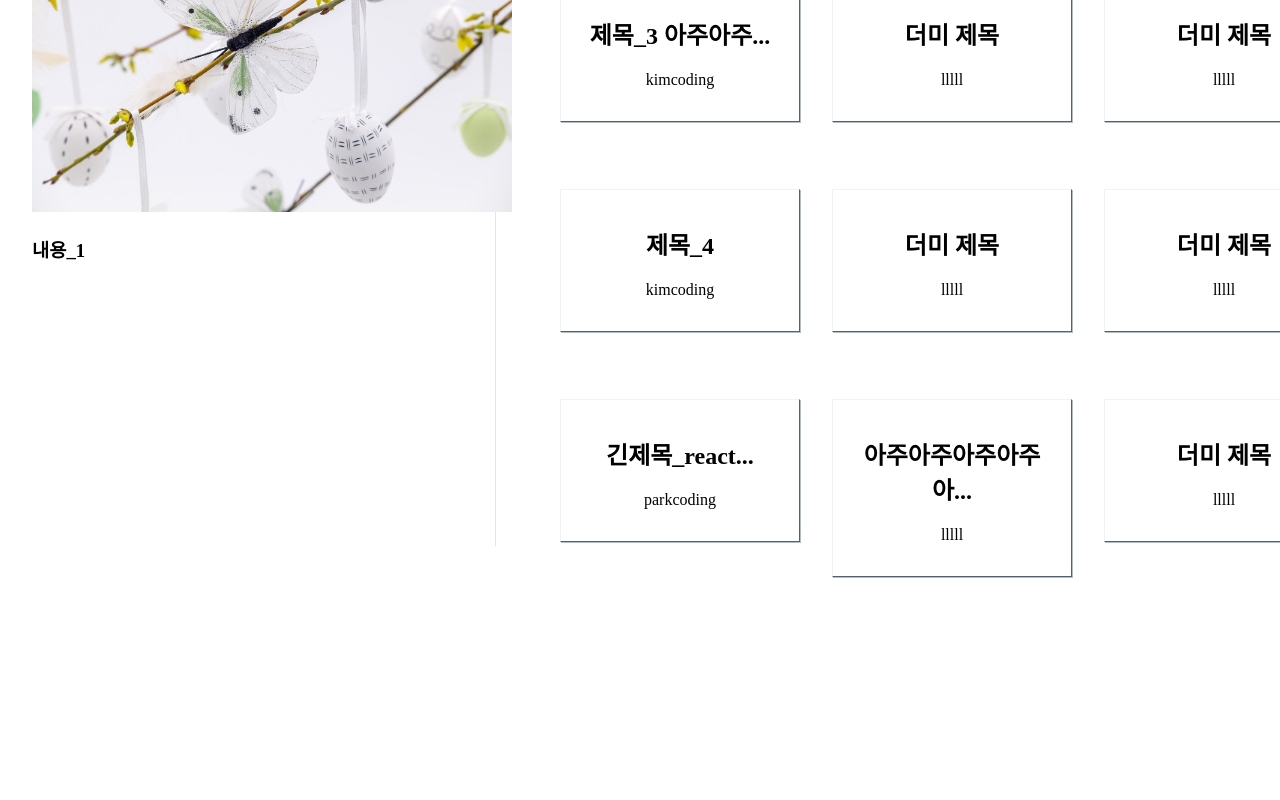
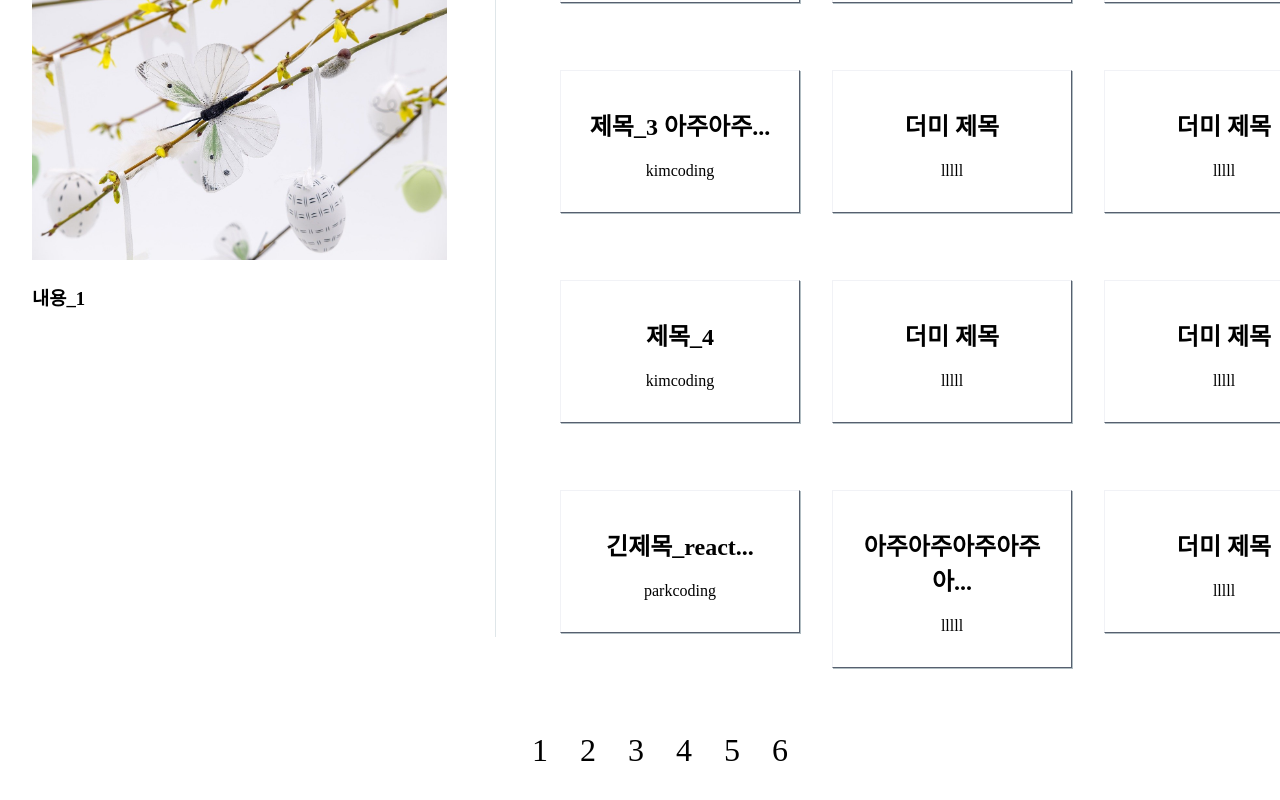
Before and after one commit to citron03/beb-03-blockchainer, a React (Create React App) app in the folder client/: page /content/0 in a window 1280 px wide. Shown: the part 1060-1860 px from the top of the page. Before the commit the page ends 1685 px from the top, so only its background shows below. Built offline with nearby package versions, Linux system fonts and the light colour scheme.

Commit message:
page 수정, CSS animation 수정

```diff
--- a/client/package.json
+++ b/client/package.json
@@ -6,6 +6,7 @@
     "@testing-library/jest-dom": "^5.16.4",
     "@testing-library/react": "^13.1.1",
     "@testing-library/user-event": "^13.5.0",
+    "axios": "^0.26.1",
     "react": "^18.0.0",
     "react-dom": "^18.0.0",
     "react-router-dom": "^5.3.0",
--- a/client/public/index.html
+++ b/client/public/index.html
@@ -24,7 +24,7 @@
       work correctly both with client-side routing and a non-root public URL.
       Learn how to configure a non-root public URL by running `npm run build`.
     -->
-    <title>React App</title>
+    <title>Blockchainer</title>
   </head>
   <body>
     <noscript>You need to enable JavaScript to run this app.</noscript>
--- /dev/null
+++ b/client/src/assets/images/source.js
@@ -0,0 +1,7 @@
+const source = {
+    image1: "https://pixabay.com/ko/photos/%ea%b3%a0%ec%96%91%ec%9d%b4%ec%9d%98-%eb%88%88-%ea%b3%a0%ec%96%91%ec%9d%b4-%ea%b2%80%ec%9d%80-%ec%83%89-2944820/",
+    image2: "https://pixabay.com/ko/photos/%eb%b6%80%ed%99%9c%ec%a0%88-%eb%82%98%eb%ac%b4-%eb%b6%80%ed%99%9c%ec%a0%88-7106933/",
+    image3: "https://pixabay.com/ko/photos/%ed%8a%a4%eb%a6%bd-%ec%88%98%ec%84%a0%ed%99%94-%ea%bd%83%eb%93%a4-%eb%b6%84%ec%95%bc-1197602/"
+}
+
+export default source;
--- a/client/src/components/Nav.jsx
+++ b/client/src/components/Nav.jsx
@@ -79,7 +79,7 @@ const Nav = () => {
               </MyLink>
             </MyLi>
             <MyLi>
-              <MyLink to="/content/0">
+              <MyLink to="/content/1">
               Content
               </MyLink>
             </MyLi>
--- a/client/src/components/content/ContentMain.jsx
+++ b/client/src/components/content/ContentMain.jsx
@@ -1,14 +1,25 @@
-import styled from "styled-components";
+import styled, { keyframes } from "styled-components";
 import image1 from './../../assets/images/cats-eyes-g037a20d76_1280.jpg';
 import image2 from './../../assets/images/easter-tree-g1f28a53d6_1280.jpg';
+import image3 from './../../assets/images/tulips-ga6f43c0dc_1280.jpg';
+import source from "../../assets/images/source";
 import { useState, useRef, useEffect } from 'react';
+
+const move = keyframes`
+    from {
+        opacity: 0;
+    }
+    to {
+        opacity: 1;
+    }
+`
 
 const ContentMainContainer = styled.section`
     display: flex;
-    border-top: 1px solid #dfe6e9;
-    margin: 0.5rem;
+    margin: 100px 0.5rem 0.5rem 0.5rem;
     padding: 0.5rem;
     overflow: hidden;
+    animation: ${move} 1.5s;
 `;
 
 const Button = styled.button`
@@ -35,33 +46,43 @@ const ImageContainer = styled.div`
     width: 100%;
     height: auto;
 `
+const IMAGE_NUM = 2;
 
 const ContentMain = () => {
 
     const [imgIndex, setImgIndex] = useState(0);
     const imageRef = useRef();
 
-    const handleCarousel = () => {
-        if(imgIndex === 1){
+    const handleCarouselLeft = () => {
+        if(imgIndex === 0){
+            setImgIndex(IMAGE_NUM);
+        } else {
+            setImgIndex((prev) => prev - 1);
+        }
+    }
+
+    const handleCarouselRight = () => {
+        if(imgIndex === IMAGE_NUM){
             setImgIndex(0);
         } else{
-            setImgIndex(1);
+            setImgIndex((prev) => prev + 1);
         }
     }
 
     useEffect(() => {
-        imageRef.current.style.transition = "all 0.5s ease-in-out";
+        imageRef.current.style.transition = "all 1s ease";
         imageRef.current.style.transform = `translateX(-${imgIndex}00%)`;
       }, [imgIndex]);
 
     return (
     <ContentMainContainer>
-        <Button onClick={handleCarousel}>{"<"}</Button>
+        <Button onClick={handleCarouselLeft}>{"<"}</Button>
         <ImageContainer ref={imageRef}>
-            <Image src={image1} alt="https://pixabay.com/ko/photos/%ea%b3%a0%ec%96%91%ec%9d%b4%ec%9d%98-%eb%88%88-%ea%b3%a0%ec%96%91%ec%9d%b4-%ea%b2%80%ec%9d%80-%ec%83%89-2944820/"/>
-            <Image src={image2} alt="https://pixabay.com/ko/photos/%eb%b6%80%ed%99%9c%ec%a0%88-%eb%82%98%eb%ac%b4-%eb%b6%80%ed%99%9c%ec%a0%88-7106933/"/>
+            <Image src={image1} alt={source.image1}/>
+            <Image src={image2} alt={source.image2}/>
+            <Image src={image3} alt={source.image3}/>
         </ImageContainer>
-        <Button onClick={handleCarousel}>{">"}</Button>
+        <Button onClick={handleCarouselRight}>{">"}</Button>
     </ContentMainContainer>
     );
 }
--- a/client/src/components/content/Pagination.jsx
+++ b/client/src/components/content/Pagination.jsx
@@ -1,9 +1,42 @@
-import { NavLink } from "react-router-dom";
+import {NavLink} from "react-router-dom";
 import styled from "styled-components";
+import getPages from "./useData/getPages";
 
+const ListContainer = styled.div`
+    height: 5rem;
+`;
+
+const UnorderedList = styled.ul`
+    list-style: none;
+    display: table;
+    margin-left: auto;
+    margin-right: auto;
+`;
+
+const List = styled.li`
+    display: inline;
+    font-size: 2rem;
+    color: black;
+    padding: 1rem;
+`;
+
+const lastPage = 6;
 
 const Pagination = () => {
-
+    const pages = getPages(lastPage);
+    return (
+        <ListContainer>
+            {pages.length > 0 ?
+                <UnorderedList>
+                    {
+                        pages.map(el =>
+                        <NavLink to={`/content/${el}`} key={el}>
+                            <List>{el}</List>
+                        </NavLink>)
+                    }
+                </UnorderedList> : null}
+        </ListContainer>
+    );
 }
 
 export default Pagination;
--- a/client/src/components/content/PostComponent.jsx
+++ b/client/src/components/content/PostComponent.jsx
@@ -1,6 +1,6 @@
 import { Link } from "react-router-dom";
 import styled from "styled-components";
-import handleTitle from "./handleTitle";
+import handleTitle from "./useData/handleTitle";
 
 const PostComponentContainer = styled.div`
     width: 15rem;
@@ -16,7 +16,8 @@ const PostComponentContainer = styled.div`
     box-shadow: 1px 1px #b2bec3;
     &:hover {
         transform: translate(-0.8px, -0.8px);
-        box-shadow: 0.3px 0.3px #b2bec3;
+        box-shadow: 0.3px 0.3px #f1f2f6;
+        background-color: #f2f2f2;
     }
 `
 
--- a/client/src/components/content/PostsComponent.jsx
+++ b/client/src/components/content/PostsComponent.jsx
@@ -1,8 +1,10 @@
 import dummyPosts from "../../assets/dymmydata/dummyPosts";
-import styled, { keyframes } from "styled-components";
+import styled, { keyframes, css } from "styled-components";
 import PostComponent from "./PostComponent";
 import RepresentativePost from "./RepresentativePost";
 import Trending from "./Trending";
+import { useEffect, useState } from "react";
+import Pagination from "./Pagination";
 
 const PostsContainer = styled.div`
     display: grid;
@@ -26,7 +28,8 @@ const ContentContainer = styled.section`
     display: flex;
     border-top: 1px solid #dfe6e9;
     padding-top: 0.75rem;
-    animation: ${move} 2s;
+    animation: ${({isVisible}) => isVisible ? css`${move} 2s` : null};
+    visibility: ${({isVisible}) => isVisible ? "visible" : "hidden"};
     overflow: hidden;
     box-sizing: border-box;
 `
@@ -34,8 +37,28 @@ const ContentContainer = styled.section`
 function PostsComponent() {
 
     const [representativePost, ...posts] = dummyPosts;
+    const [isVisible, setIsVisible] = useState(false);
+    const [target, setTarget] = useState(false);
+
+    useEffect(() => {
+        if(target){
+            const io = new IntersectionObserver(([entry]) => {
+                    if (entry.isIntersecting && !isVisible) {
+                        setIsVisible(true);
+                    }
+                }, {threshold: 0.4}
+            );
+            io.observe(target);
+        }
+    }, [target, isVisible])
+
+    // useEffect(() => {
+    //     console.log(isVisible);
+    // }, [isVisible])
+
     return (
-        <ContentContainer>
+        <>
+            <ContentContainer ref={setTarget} isVisible={isVisible}>
                 <RepresentativePost post={representativePost} />
                 <PostsContainer>
                     {
@@ -46,6 +69,8 @@ function PostsComponent() {
                 </PostsContainer>
                 <Trending/>
             </ContentContainer>
+            <Pagination/>
+        </>
     )
 }
 
--- a/client/src/components/content/RepresentativePost.jsx
+++ b/client/src/components/content/RepresentativePost.jsx
@@ -12,8 +12,8 @@ const RepresentativePostContainer = styled.div`
 `;
 
 const Image = styled.img`
-    width: 30rem;
-    height: 20rem;
+    width: 100%;
+    height: auto;
 `
 
 const RepresentativePost = ({post}) => {
--- /dev/null
+++ b/client/src/components/content/useData/getPages.js
@@ -0,0 +1,9 @@
+const getPages = (lastPage) => {
+    const pages = [];
+    for(let i = 1; i <= lastPage; i++){
+        pages.push(i);
+    }
+    return pages;
+}
+
+export default getPages;
--- a/client/src/pages/Content.jsx
+++ b/client/src/pages/Content.jsx
@@ -4,7 +4,7 @@ import { useParams } from "react-router-dom";
 
 function Content() {
     const page = useParams().page;
-    console.log(page);
+    // console.log(page);
     return (
         <>
             <ContentMain/>
```
Also changed, not shown: client/src/assets/images/tulips-ga6f43c0dc_1280.jpg (added), client/src/components/content/useData/handleTitle.js (renamed from client/src/components/content/handleTitle.js), 1 other file (tests, documents, lock files or other folders). Lines whose indentation alone changed are shown as unchanged.
